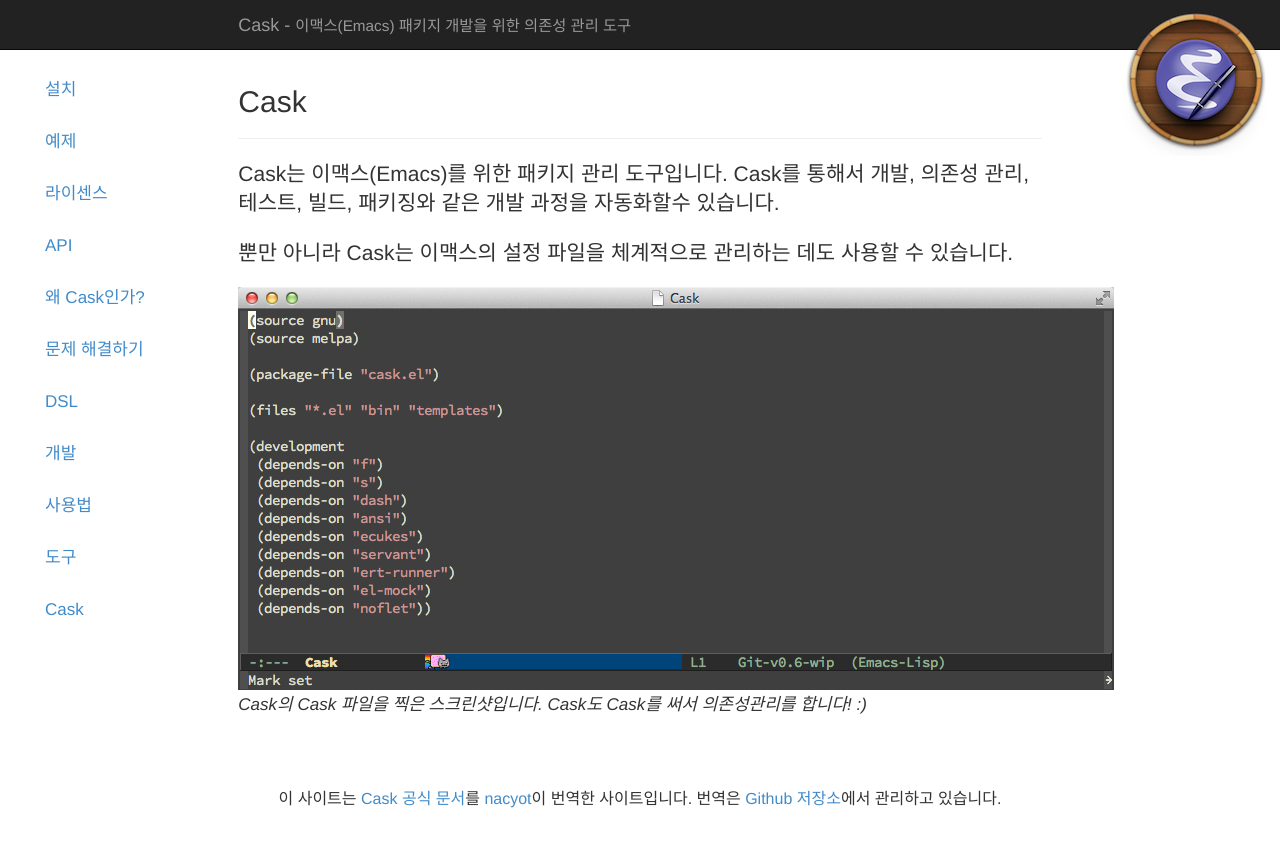
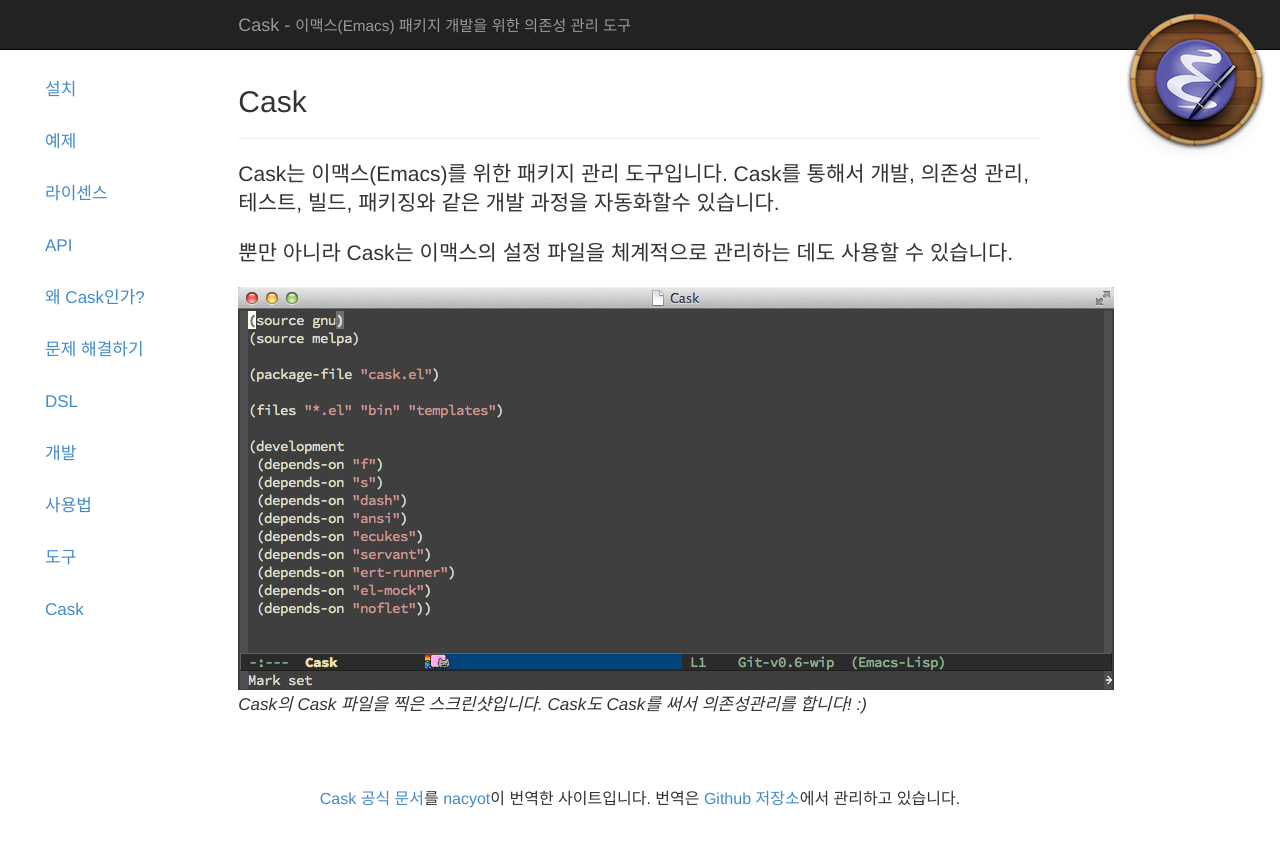
Before and after one commit to nacyot/cask.emacs.kr, a Jekyll site: the page built from 00-index.html, in a window 1280 px wide. Shown: the top 847 px of the page. Built offline with Jekyll 4.4.1, drawn with Linux system fonts in a browser that asks for light colours; Markdown is read by kramdown in place of the engine named in the settings.

Commit message:
Update pages from naycot/omegat-cask.emacs.kr

```diff
--- a/_layouts/default.html
+++ b/_layouts/default.html
@@ -73,7 +73,7 @@
         </div>
         <div class="col-lg-8">
 
-          {{content}} <div style='margin-top: 4em; font-size: 16px;text-align:center'>이 사이트는 <a href='http://cask.github.io'>Cask 공식 문서</a>를 <a href='nacyot.com'>nacyot</a>이 번역한 사이트입니다. 번역은 <a href='http://github.com/nacyot/cask.emacs.kr'>Github 저장소</a>에서 관리하고 있습니다.</div>
+          {{content}} <div style='margin-top: 4em; margin-bottom: 5em; font-size: 16px;text-align:center'><a href='http://cask.github.io'>Cask 공식 문서</a>를 <a href='nacyot.com'>nacyot</a>이 번역한 사이트입니다. 번역은 <a href='http://github.com/nacyot/cask.emacs.kr'>Github 저장소</a>에서 관리하고 있습니다.</div>
 
         </div>
         <div class="col-lg-2"></div>
```
